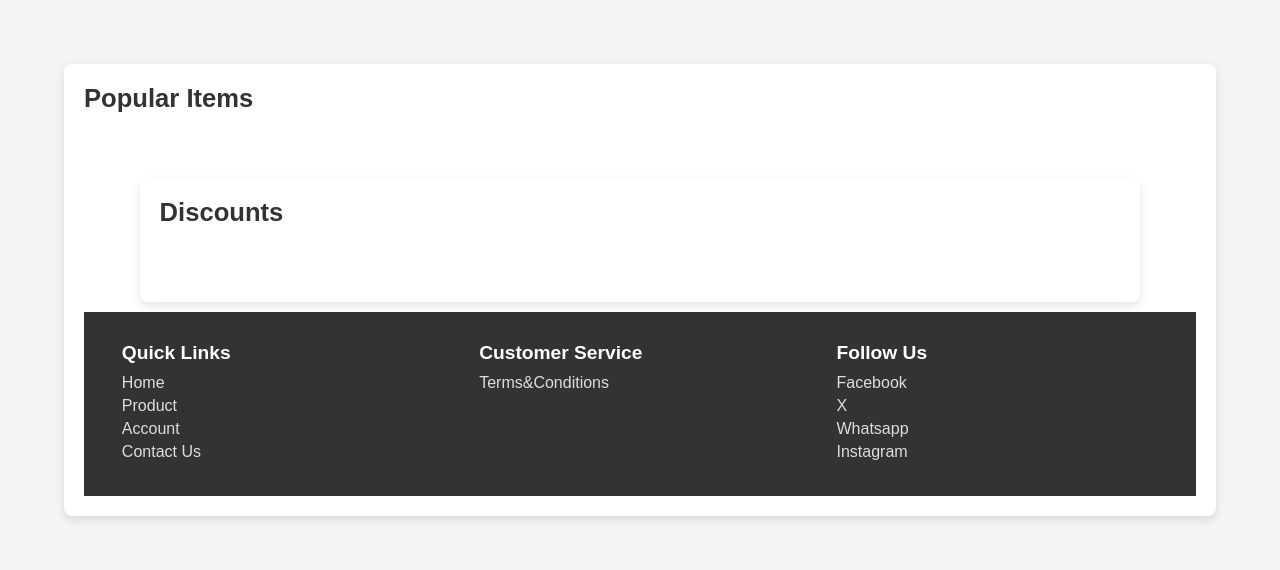
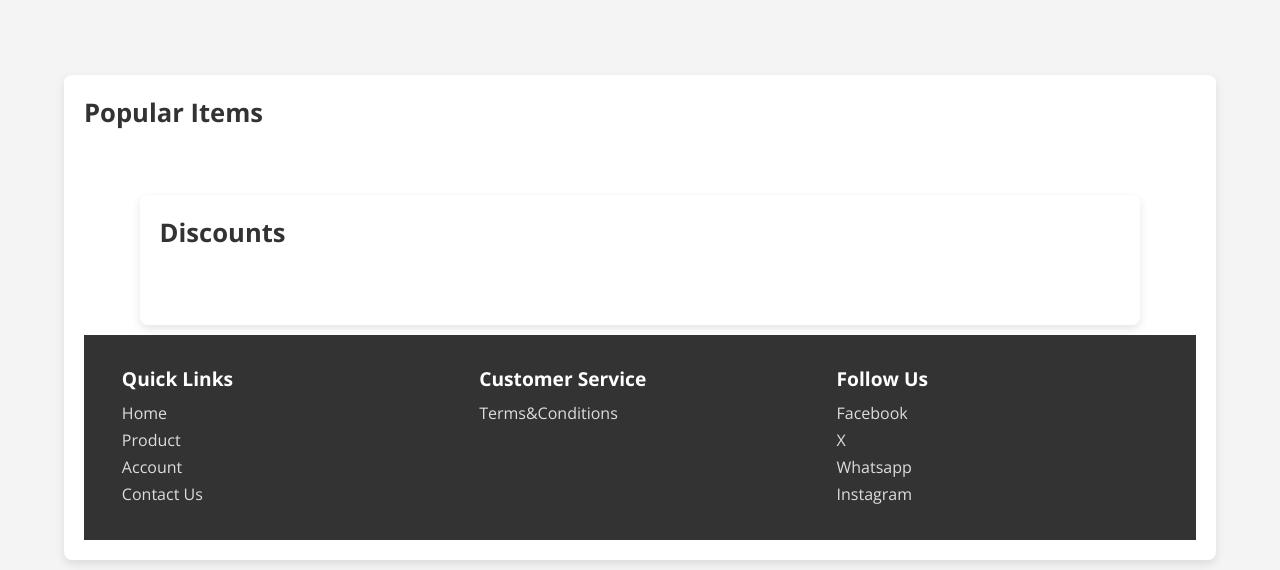
Before and after one commit to orori-web/Second-Chance-Store, a plain HTML site: page frontend/index1.html in a window 1280 px wide. Shown: the part 411-981 px from the top of the page. Before the commit the page ends 937 px from the top, so only its background shows below. Drawn offline with nearby package versions, Linux system fonts and the light colour scheme; no server answers; files whose address does not match are found by name.

Commit message:
Update styles1.css

```diff
--- a/frontend/styles/styles1.css
+++ b/frontend/styles/styles1.css
@@ -3,7 +3,7 @@
     margin: 0;
     padding: 0;
     box-sizing: border-box;
-    font-family: Arial, sans-serif;
+    font-family: 'Open Sans', sans-serif;
 }
 
 body {
```
